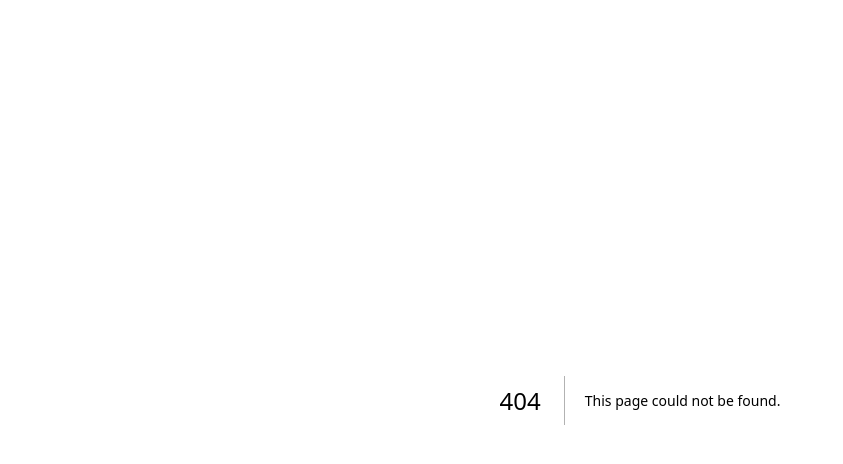
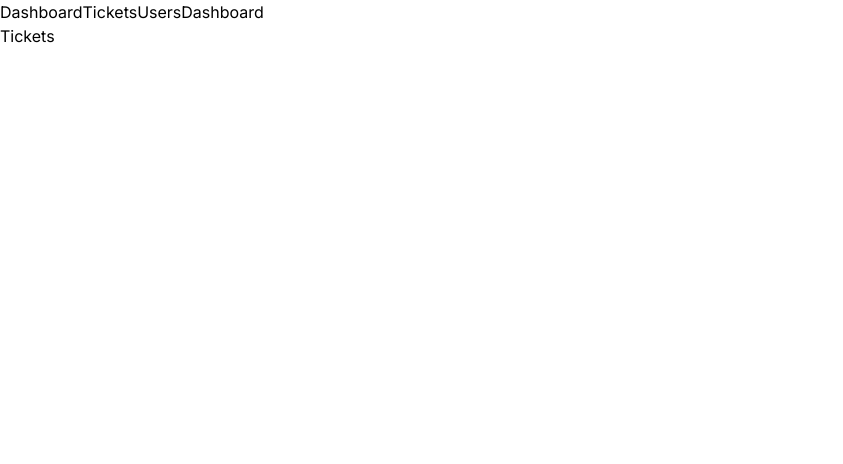
Before and after one commit to Nalfs/next-tickets, a Next.js app: page /tickets in a window 1280 px wide. Before the commit this address had no page. Shown: the top 464 px of the page, without its empty margins (0-843 px from the left). Built offline with nearby package versions, Linux system fonts and the light colour scheme.

Commit message:
adding nav and structure

```diff
--- a/app/layout.tsx
+++ b/app/layout.tsx
@@ -1,12 +1,13 @@
 import type { Metadata } from "next";
 import { Inter } from "next/font/google";
 import "./globals.css";
+import MainNav from "@/components/MainNav";
 
 const inter = Inter({ subsets: ["latin"] });
 
 export const metadata: Metadata = {
-  title: "Create Next App",
-  description: "Generated by create next app",
+  title: "Ticket Application",
+  description: "Generated by Nadim's Next.js template",
 };
 
 export default function RootLayout({
@@ -16,7 +17,10 @@ export default function RootLayout({
 }>) {
   return (
     <html lang="en">
-      <body className={inter.className}>{children}</body>
+      <body className={inter.className}>
+        <MainNav />
+        {children}
+      </body>
     </html>
   );
 }
--- /dev/null
+++ b/app/tickets/page.tsx
@@ -0,0 +1,7 @@
+import React from "react";
+
+const Tickets = () => {
+  return <div>Tickets</div>;
+};
+
+export default Tickets;
--- /dev/null
+++ b/app/tickets/users/page.tsx
@@ -0,0 +1,7 @@
+import React from "react";
+
+const Users = () => {
+  return <div>Users</div>;
+};
+
+export default Users;
--- /dev/null
+++ b/components/MainNav.tsx
@@ -0,0 +1,15 @@
+import Link from "next/link";
+import React from "react";
+
+const MainNav = () => {
+  return (
+    <div>
+      <Link href="/">Dashboard</Link>
+      <Link href="/tickets">Tickets</Link>
+      <Link href="/users">Users</Link>
+      <Link href="/">Dashboard</Link>
+    </div>
+  );
+};
+
+export default MainNav;
```
